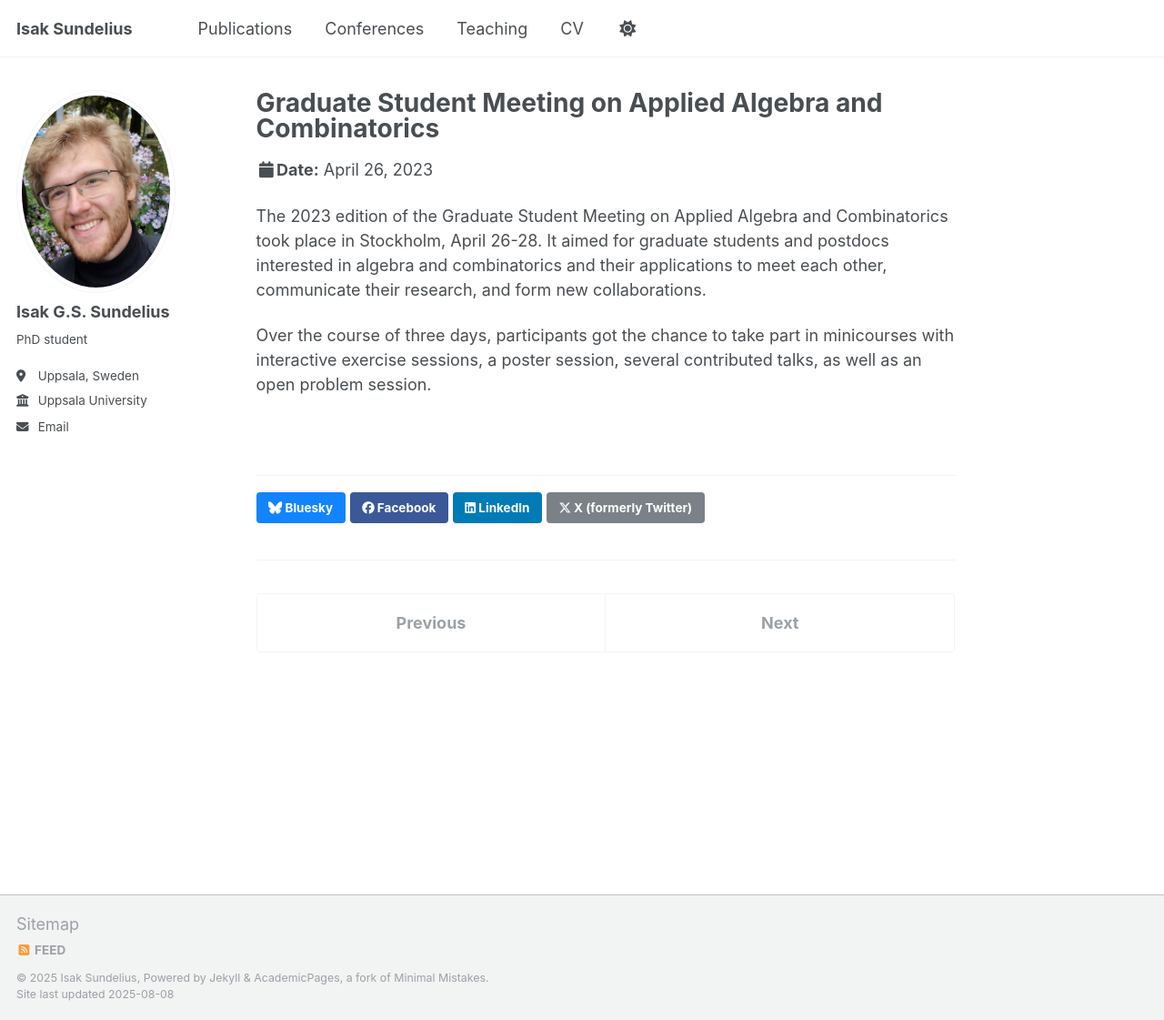
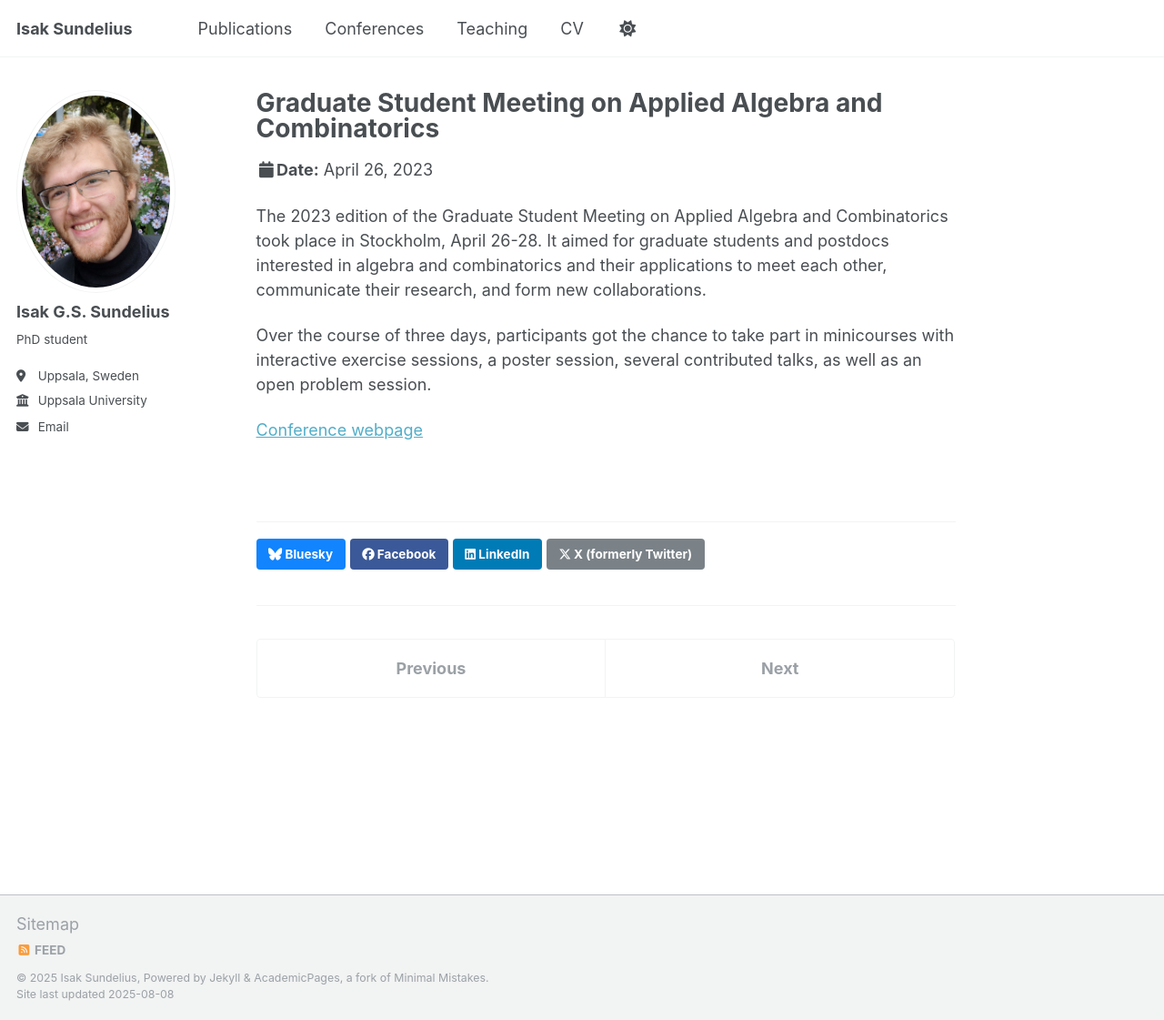
Before and after one commit to IsakSundelius/isaksundelius.github.io, a Jekyll site: the page built from _talks/2023-04-26-conference.md, in a window 1280 px wide and 1121 px high. Shown: the whole window at 91% size. Built offline with Jekyll 4.4.1, drawn with Linux system fonts in a browser that asks for light colours.

Commit message:
Update 2023-04-26-conference.md
Added "Conference webpage" link at the end of the description.

```diff
--- a/_talks/2023-04-26-conference.md
+++ b/_talks/2023-04-26-conference.md
@@ -12,3 +12,5 @@ location: "Stockholm, Sweden"
 The 2023 edition of the Graduate Student Meeting on Applied Algebra and Combinatorics took place in Stockholm, April 26-28. It aimed for graduate students and postdocs interested in algebra and combinatorics and their applications to meet each other, communicate their research, and form new collaborations.
 
 Over the course of three days, participants got the chance to take part in minicourses with interactive exercise sessions, a poster session, several contributed talks, as well as an open problem session.
+
+[Conference webpage](https://sites.google.com/view/applied-alg-comb-2023/graduate-student-meeting-on-applied-algebra-and-combinatorics)
```
